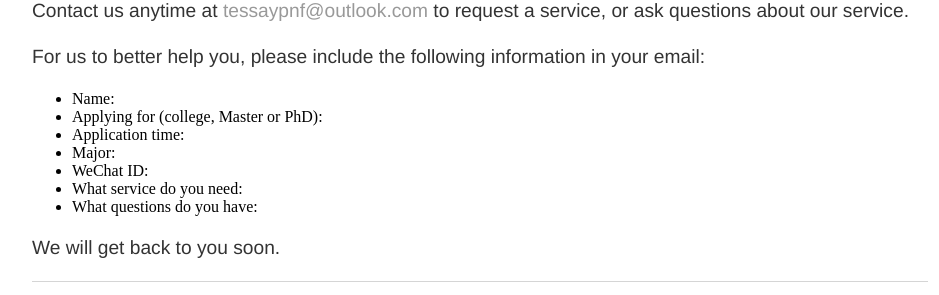
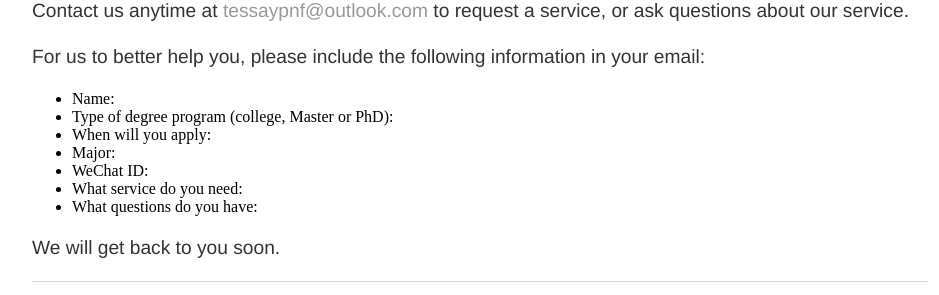
Before and after one commit to RagingTiger/PnFTech.github.io, a Jekyll site: the page built from request/index.html, in a window 1280 px wide. Shown: the part 393-688 px from the top of the page, without its empty margins (160-1099 px from the left). Built offline with Jekyll 4.4.1, drawn with Linux system fonts in a browser that asks for light colours.

Commit message:
edited request

```diff
--- a/request/index.html
+++ b/request/index.html
@@ -22,8 +22,8 @@ title: PnF
   <p>For us to better help you, please include the following information in your email:</p>
   <ul class="post">
       <li>Name:</li>
-      <li>Applying for (college, Master or PhD):</li>
-      <li>Application time:</li>
+      <li>Type of degree program (college, Master or PhD):</li>
+      <li>When will you apply:</li>
       <li>Major:</li>
       <li>WeChat ID:</li>
       <li>What service do you need:</li>
```
